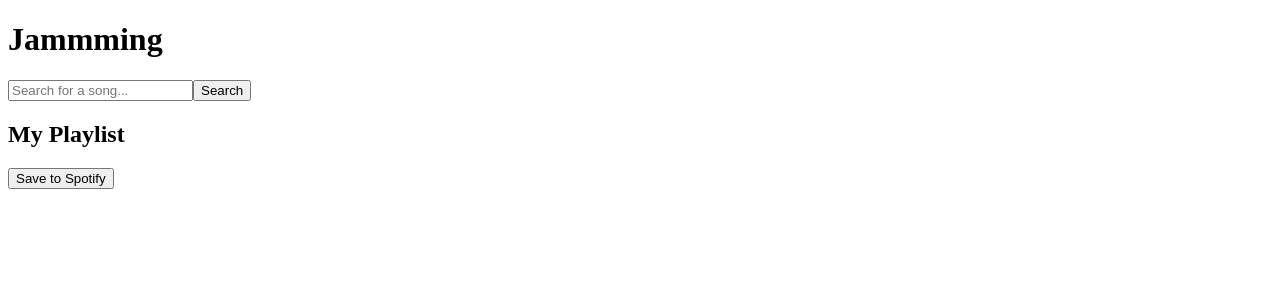
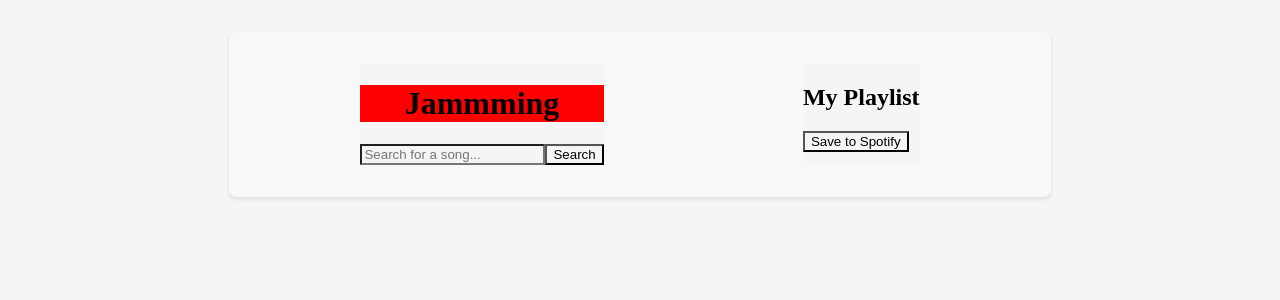
Before and after one commit to AndresAlzateHoyos/Jammming, a React (Vite) app: page / in a window 1280 px wide. Shown: the top 300 px of the page. Built offline with nearby package versions, Linux system fonts and the light colour scheme.

Commit message:
start adding styles

```diff
--- a/index.html
+++ b/index.html
@@ -3,7 +3,7 @@
   <head>
     <meta charset="UTF-8" />
     <link rel="icon" type="image/svg+xml" href="/vite.svg" />
-    <link rel="stylesheet" href="./public/styles.css">
+    <link rel="stylesheet" href="./styles.css">
     <meta name="viewport" content="width=device-width, initial-scale=1.0" />
     <title>Jammming</title>
   </head>
--- a/public/styles.css
+++ b/public/styles.css
@@ -0,0 +1,3 @@
+* {
+    background-color: whitesmoke;
+}
--- a/src/App.jsx
+++ b/src/App/App.jsx
@@ -1,7 +1,8 @@
 import React, { useState } from 'react';
-import SearchBar from './SearchBar/SearchBar';
-import SearchResults from './SearchResults/SearchResults';
-import Playlist from './Playlist/Playlist';
+import SearchBar from '../SearchBar/SearchBar';
+import SearchResults from '../SearchResults/SearchResults';
+import Playlist from '../Playlist/Playlist';
+import styles from './App.module.css'
 
 
 function App () {
@@ -37,11 +38,25 @@ function App () {
   }
 
   return (
-    <div>
-      <h1>Jammming</h1>
+    <div
+    className={styles.container}
+    >
+    <div
+    className={styles.left}
+    >
+      <h1 className={styles.title}>Jammming</h1>
       <SearchBar onSearch={handleSearch} />
       <SearchResults results={filteredResults} onAdd={addToPlaylist}/>
-      <Playlist playlist={playlist} onRemove={removeFromPlaylist} />
+    </div>
+    <div
+    className={styles.right}
+    >
+      <Playlist
+        playlist={playlist}
+        onRemove={removeFromPlaylist}
+
+      />
+    </div>
     </div>
   )
 }
--- /dev/null
+++ b/src/App/App.module.css
@@ -0,0 +1,17 @@
+/* App.module.css */
+.container {
+    display: flex;
+    justify-content: space-around;
+    background-color: #f8f8f8;      /* Un gris más claro y agradable */
+    margin: 2rem auto;             /* Más espacio vertical y centrado horizontal */
+    padding: 2rem;                 /* Más padding para darle aire al contenido */
+    width: 60%;                    /* Ajusta al porcentaje que prefieras */
+    max-width: 800px;             /* Para que no crezca demasiado en pantallas grandes */
+    border-radius: 8px;           /* Esquinas más redondeadas */
+    box-shadow: 0 2px 4px rgba(0, 0, 0, 0.1); /* Sombra sutil para dar profundidad */
+  }
+
+  .title {
+    text-align: center;
+    background-color: red;
+  }
--- a/src/Playlist/Playlist.jsx
+++ b/src/Playlist/Playlist.jsx
@@ -40,7 +40,7 @@ function Playlist ({ playlist, onRemove }) {
             onKeyDown={handleKeyDown}
             autoFocus />
         ) : (
-            <h2 onClick={handleNameClick}>{playlistName}</h2>
+            <h2 onClick={handleNameClick} >{playlistName}</h2>
         )
     }
 
--- a/src/main.jsx
+++ b/src/main.jsx
@@ -1,5 +1,5 @@
 import { createRoot } from 'react-dom/client'
-import App from './App.jsx'
+import App from './App/App.jsx'
 
 createRoot(document.getElementById('root')).render(
   <App />
```
